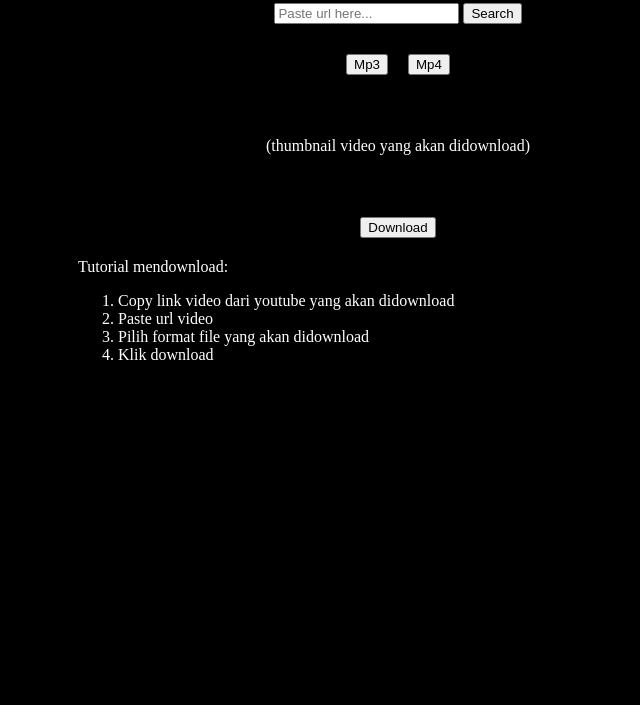
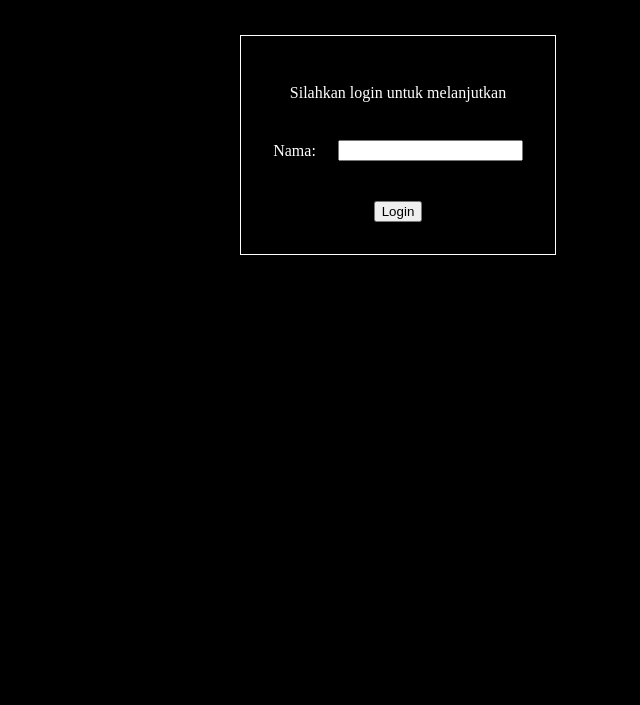
Before and after one commit to entropy-iesa/1, a plain HTML site: page index.html in a window 1280 px wide. Shown: the part 95-800 px from the top of the page, without its empty margins (242-882 px from the left). Drawn offline with Linux system fonts and the light colour scheme.

Commit message:
Update index.html

```diff
--- a/index.html
+++ b/index.html
@@ -3,77 +3,63 @@
 <head>
     <meta charset="UTF-8">
     <meta name="viewport" content="width=device-width, initial-scale=1.0">
-    <title>Convert YouTube to MP3 / MP4</title>
+    <title>Convert YouTube</title>
     <style>
         body {
-            font-family: 'Times New Roman', Times, serif;
             background-color: black;
-            margin: 0;
-            padding: 0;
             color: white;
         }
-        .container {
-            width: 50%;
-            margin: 0 auto;
+        table {
+            margin: auto;
+            margin-top: 50px;
+            border: 1px solid white;
+            padding: 20px;
+            text-align: left;
+        }
+        td {
+            padding: 10px;
+        }
+        h2 {
             text-align: center;
-            border: 1px solid black;
-            padding: 20px;
+            font-size: 40px;
         }
-        .url-input, .search-button {
-            margin: 10px 0;
-        }
-        .buttons {
-            display: flex;
-            justify-content: center;
-            margin: 20px 0;
-        }
-        .buttons div {
-            margin: 0 10px;
-        }
-        .thumbnail {
-            margin: 20px 0;
-            height: 100px;
-            border: 1px solid black;
-            display: flex;
-            justify-content: center;
-            align-items: center;
-        }
-        .download-button {
-            margin: 20px 0;
-        }
-        .tutorial {
-            text-align: left;
+        p {
+            text-align: center;
         }
     </style>
 </head>
 <body>
+    <h2>Convert YouTube</h2>
+    <table>
+        <tr>
+            <td colspan="2">
+                <p>Silahkan login untuk melanjutkan</p>
+            </td>
+        </tr>
+        <tr>
+            <td>Nama:</td>
+            <td>
+                <form id="loginForm">
+                    <input type="text" id="name" name="name" required>
+            </td>
+        </tr>
+        <tr>
+            <td colspan="2" style="text-align: center;">
+                <br>
+                <button type="submit">Login</button>
+            </td>
+        </tr>
+        </form>
+    </table>
 
-<div class="container">
-    <h2>Convert YouTube to MP3 / MP4</h2>
-    <div class="url-input">
-        <input type="text" placeholder="Paste url here...">
-        <button class="search-button">Search</button>
-    </div>
-    <div class="buttons">
-        <div><button class="mp3-button">Mp3</button></div>
-        <div><button class="mp4-button">Mp4</button></div>
-    </div>
-    <div class="thumbnail">
-        (thumbnail video yang akan didownload)
-    </div>
-    <div class="download-button">
-        <button>Download</button>
-    </div>
-    <div class="tutorial">
-        <p>Tutorial mendownload:</p>
-        <ol>
-            <li>Copy link video dari youtube yang akan didownload</li>
-            <li>Paste url video</li>
-            <li>Pilih format file yang akan didownload</li>
-            <li>Klik download</li>
-        </ol>
-    </div>
-</div>
-
+    <script>
+        document.getElementById('loginForm').addEventListener('submit', function(event) {
+            event.preventDefault();
+            var name = document.getElementById('name').value;
+            if(name) {
+                window.location.href = 'youtubedownloader.html';
+            }
+        });
+    </script>
 </body>
 </html>
```
